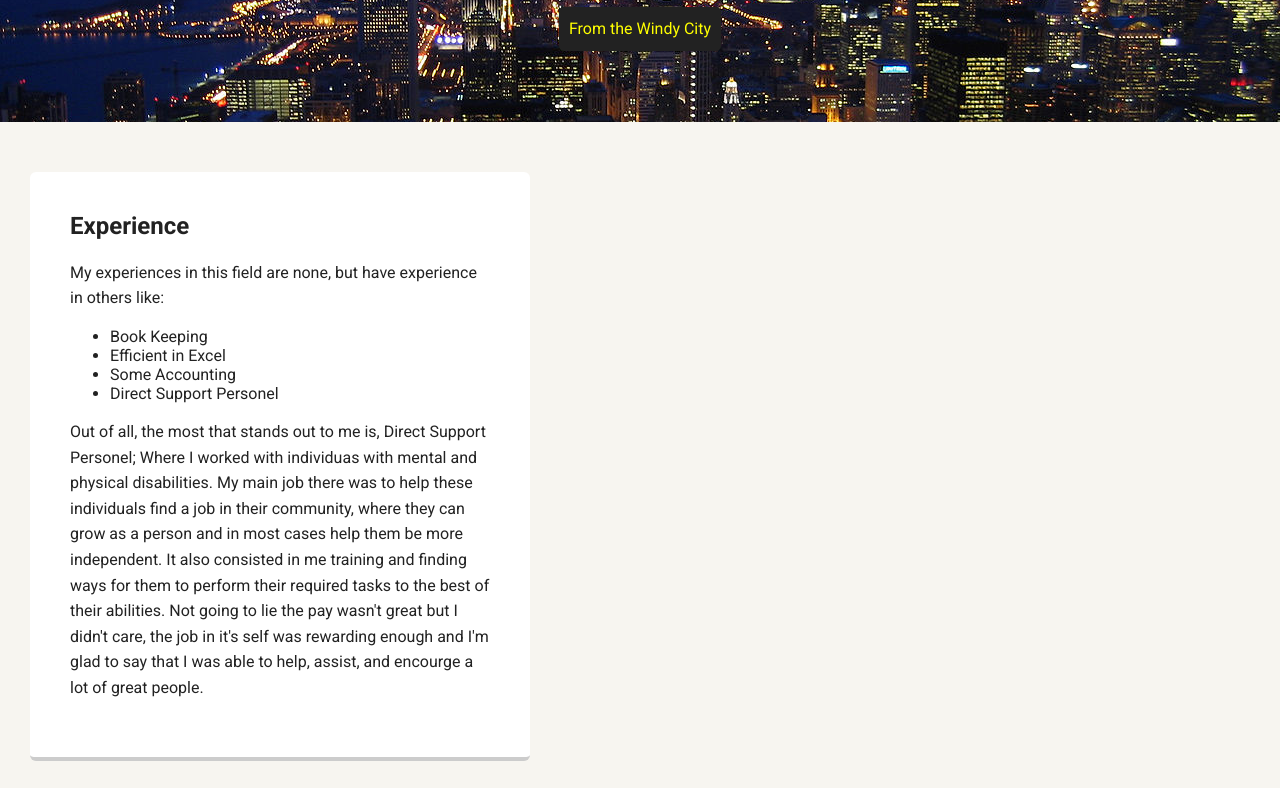
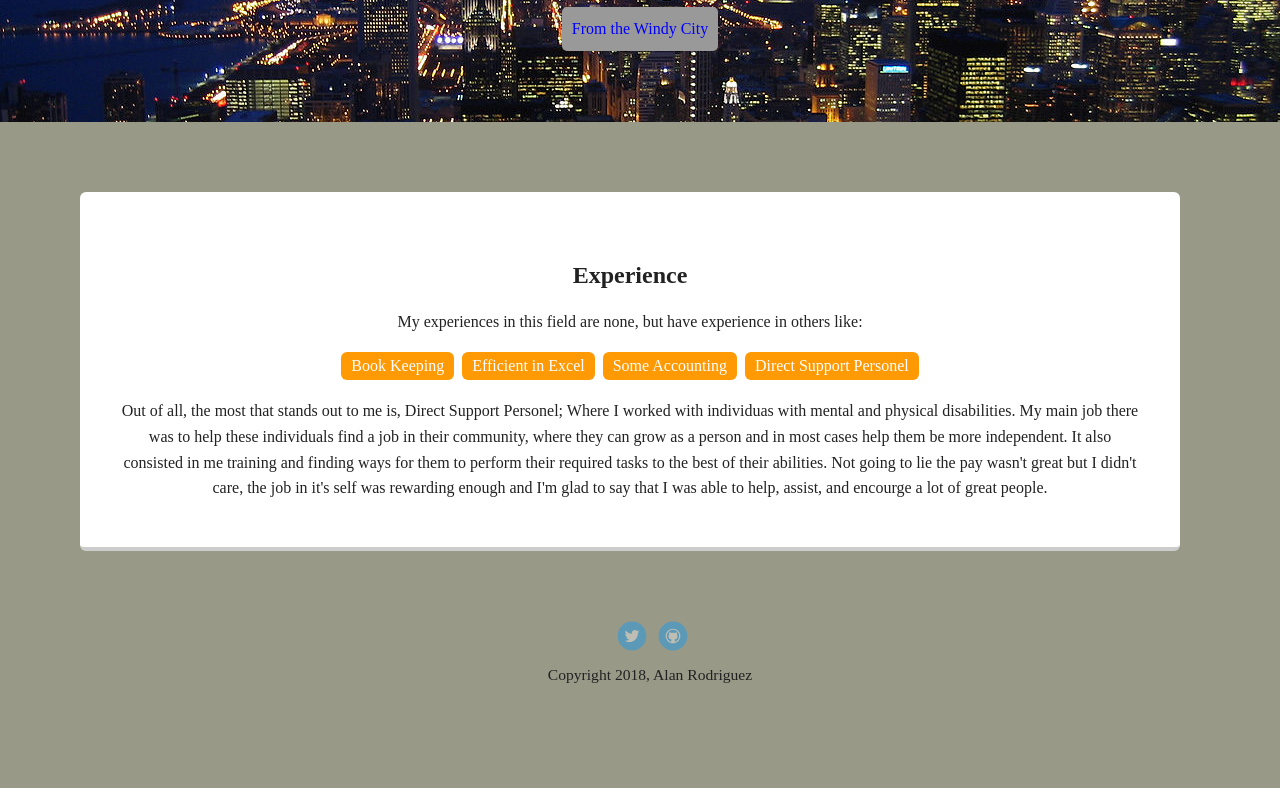
Before and after one commit to arodriguez2526/techdegree_project_1, a plain HTML site: page experience.html in a window 1280 px wide. Shown: the part 348-1136 px from the top of the page. Drawn offline with Linux system fonts and the light colour scheme; a web font is replaced by a local one.

Commit message:
Updated styles.css

```diff
--- a/styles.css
+++ b/styles.css
@@ -7,9 +7,9 @@ body {
   margin: 0;
   padding: 0;
   text-align: center;
-  font-family: 'Roboto', sans-serif;
+  font-family: "Impact, Charcoal", serif;
   color: #222;
-  background: #f7f5f0;
+  background: #998;
 }
 /* Link Styles */
 
@@ -74,19 +74,19 @@ header .profile-image {
   transition: all .5s;
 }
 header .profile-image:hover {
-  transform: scale(1.2) rotate(5deg);
+  transform: scale(1.2) rotate(360deg);
 }
 .tag {
-  background-color: #efefef;
-  color: black;
+  background-color: #999;
+  color: blue;
   padding: 10px;
   border-radius: 5px;
   display: table;
   margin: 10px auto;
 }
 .location {
-  background-color: #222;
-  color: yellow;
+  background-color: #999;
+  color: blue;
 }
 .card {
   margin: 30px;
@@ -203,4 +203,28 @@ a.social:hover {
     margin: 40px auto;
   }
 
+.experience {
+  margin: 50px 80px;
+  padding: 50px 40px 30px;
+  text-align: center;
+  max-width: 1100px;
+  background: #fff;
+  border-bottom: 4px solid #ccc;
+  border-radius: 6px;
+  transition: all .5s;
 }
+
+ul.joblist {
+  padding: 0;
+  text-align: center;
+}
+
+.joblist li {
+  border-radius: 6px;
+  display: inline-block;
+  background: #ff9904;
+  color: white;
+  padding: 5px 10px;
+  margin: 2px;
+}
+}
```
